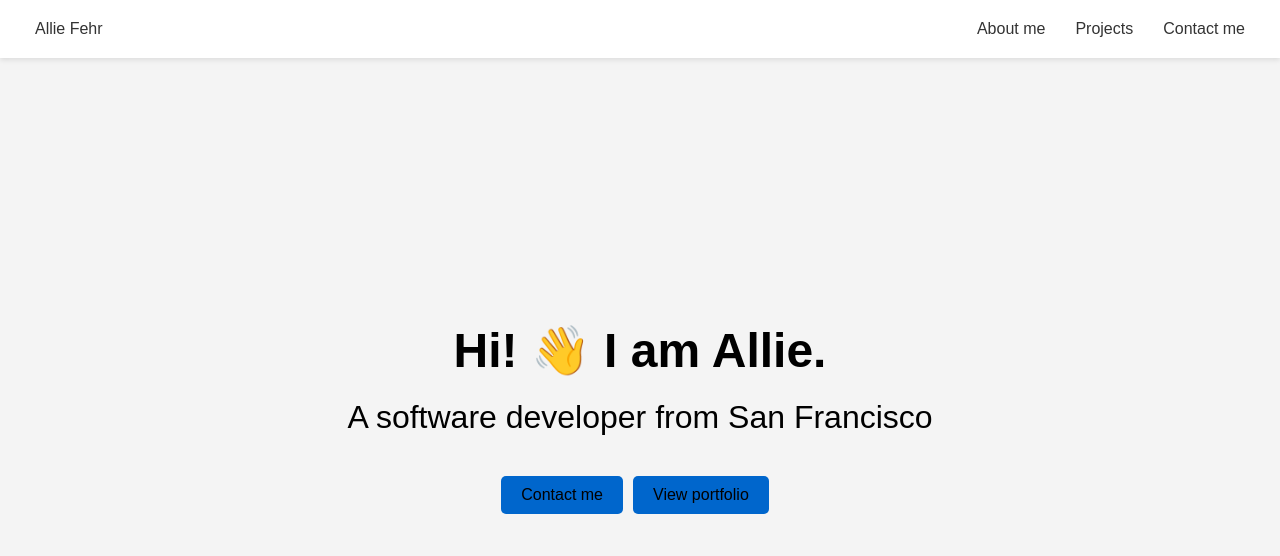
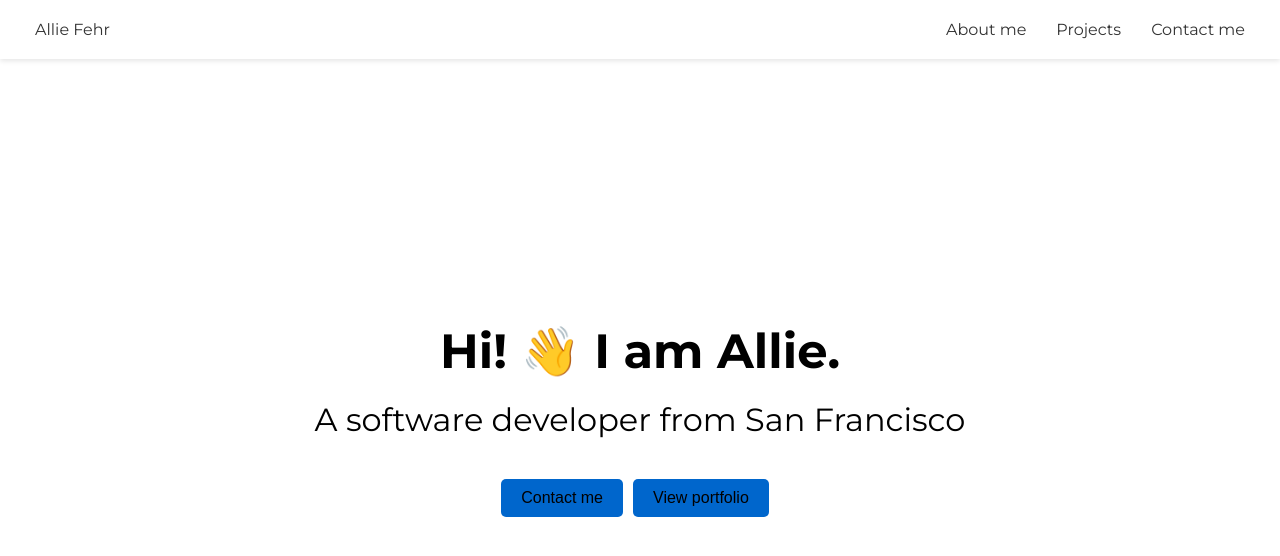
Before and after one commit to aefehr/personal-website, a React (Create React App) app in the folder client/: page / in a window 1280 px wide. Shown: the top 556 px of the page. Built offline with nearby package versions, Linux system fonts and the light colour scheme.

Commit message:
style: Update font

```diff
--- a/client/src/App.css
+++ b/client/src/App.css
@@ -1,10 +1,13 @@
 /* App.css */
+@import url('https://fonts.googleapis.com/css2?family=Montserrat:ital,wght@0,100..900;1,100..900&display=swap');
+
 body, html {
   margin: 0;
   padding: 0;
   font-family: 'Arial', sans-serif; /* This can be changed to a font of your choice */
-  background-color: #f4f4f4;
+  background-color: #ffffff;
   color: #333;
+  font-family: 'Montserrat', sans-serif;
 }
 
 main {
```
